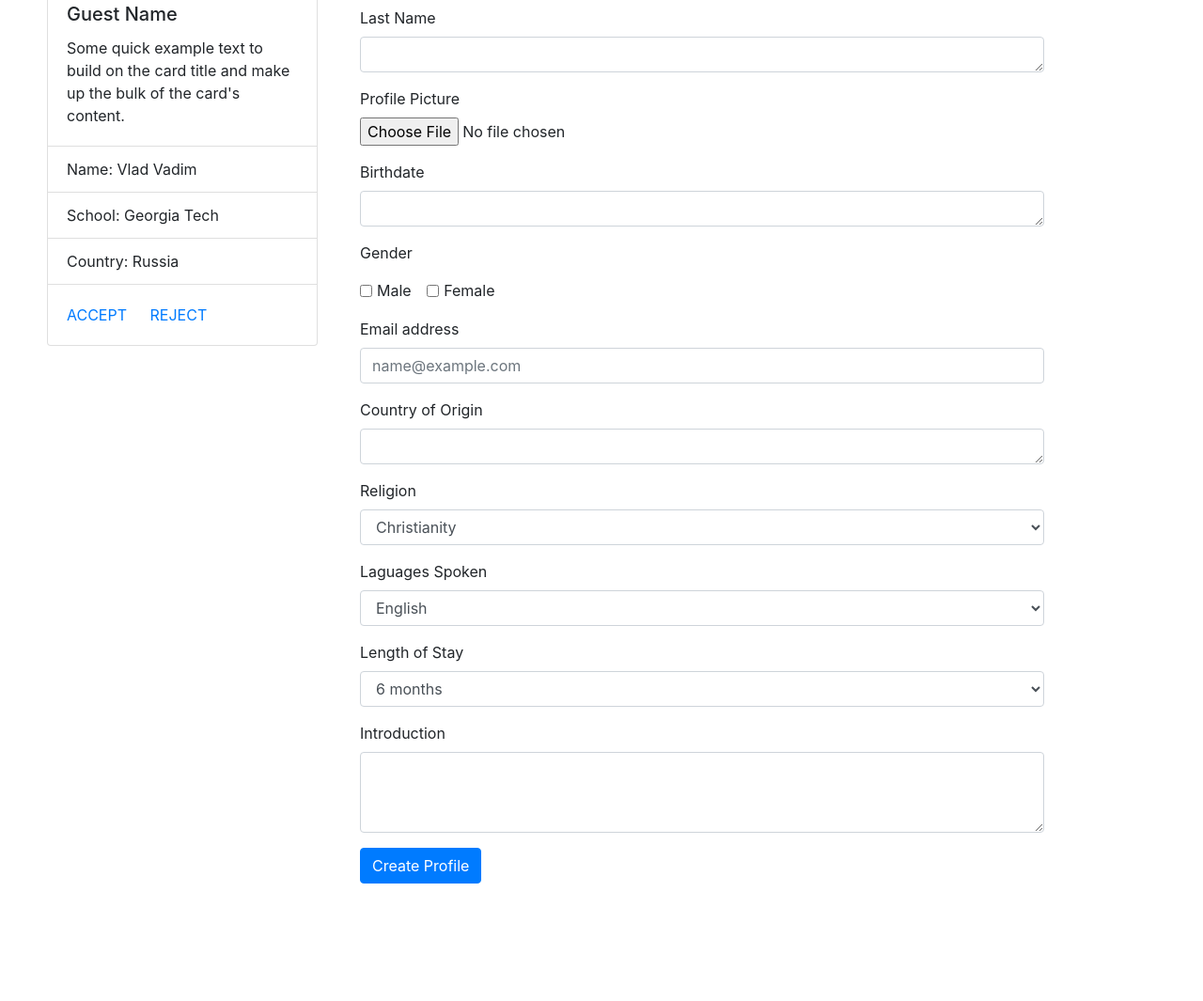
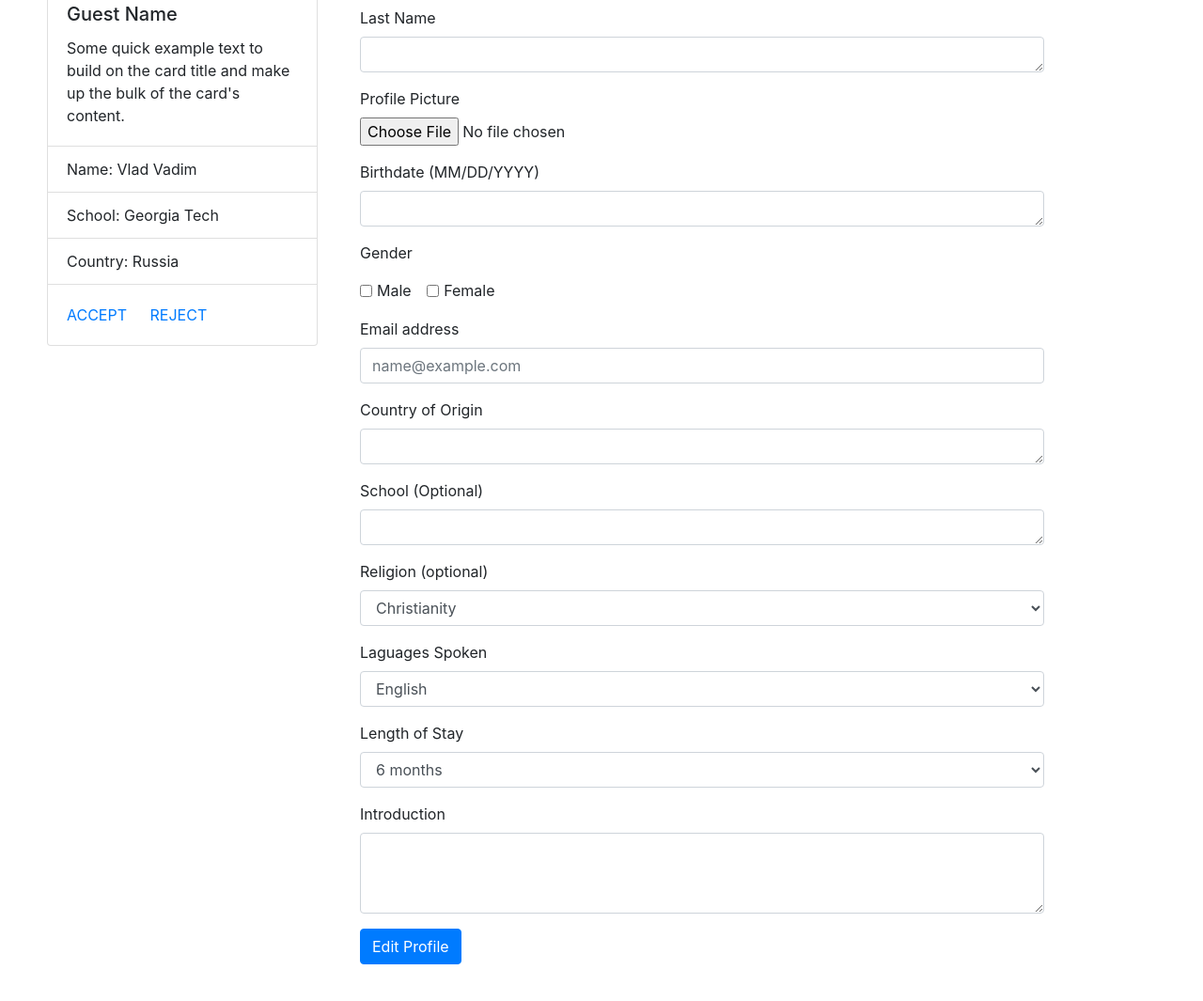
Before and after one commit to AhmaadMetallic/Space-2-Space, a website: page public/user-profile.html in a window 1280 px wide. Shown: the part 337-1402 px from the top of the page at 94% size. Before the commit the page ends 1322 px from the top, so only its background shows below. Drawn offline with nearby package versions, Linux system fonts and the light colour scheme.

Commit message:
updated user.js seeds.sql sign-up.html user-profile.html to include school

```diff
--- a/models/users.js
+++ b/models/users.js
@@ -8,6 +8,7 @@ module.exports = function(sequelize, DataTypes) {
     gender: DataTypes.STRING,
     emailaddress: DataTypes.STRING,
     country: DataTypes.STRING,
+    school: DataTypes.STRING,
     religion: DataTypes.STRING,
     language: DataTypes.STRING,
     staylength: DataTypes.STRING,
--- a/public/user-profile.html
+++ b/public/user-profile.html
@@ -144,7 +144,7 @@
   </div>
 </form>
   <div class="form-group">
-    <label for="exampleFormControlTextarea1">Birthdate</label>
+    <label for="exampleFormControlTextarea1">Birthdate (MM/DD/YYYY)</label>
     <textarea class="form-control" id="exampleFormControlTextarea1" rows="1"></textarea>
   </div>
   <div class="form-group">
@@ -167,7 +167,11 @@
     <textarea class="form-control" id="exampleFormControlTextarea1" rows="1"></textarea>
   </div>
   <div class="form-group">
-    <label for="exampleFormControlSelect1">Religion</label>
+    <label for="school">School (Optional) </label>
+    <textarea class="form-control" id="firstName" rows="1"></textarea>
+  </div>
+  <div class="form-group">
+    <label for="exampleFormControlSelect1">Religion (optional)</label>
     <select class="form-control" id="exampleFormControlSelect1">
       <option>Christianity</option>
       <option>Islam</option>
@@ -201,7 +205,7 @@
     <textarea class="form-control" id="exampleFormControlTextarea1" rows="3"></textarea>
   </div>
 </form>
-    <a href="#" class="btn btn-primary">Create Profile</a>
+    <a href="#" class="btn btn-primary">Edit Profile</a>
   </div>
 </div>
 
--- a/routes/store-api-routes.js
+++ b/routes/store-api-routes.js
@@ -15,6 +15,7 @@ module.exports = function(app) {
     // gender: req.body.
     emailaddress: req.body.emailAddress,
     country: req.body.country,
+    school: req.body.school,
     religion: req.body.religion,
     language: req.body.languages,
     length: req.body.lengthOfstay,
```
Also changed, not shown: public/sign-up.html (+4 -0 lines), 1 other file.
